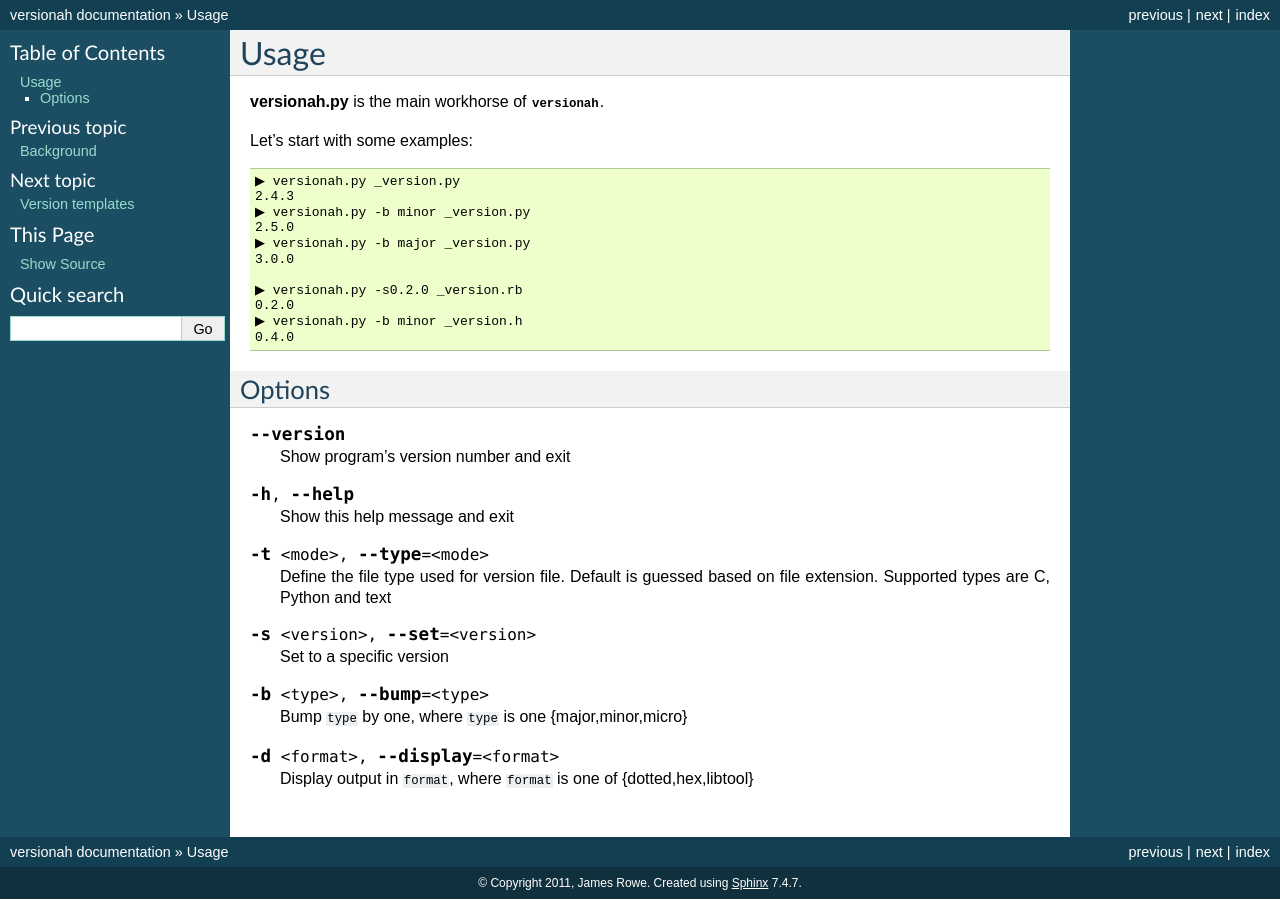
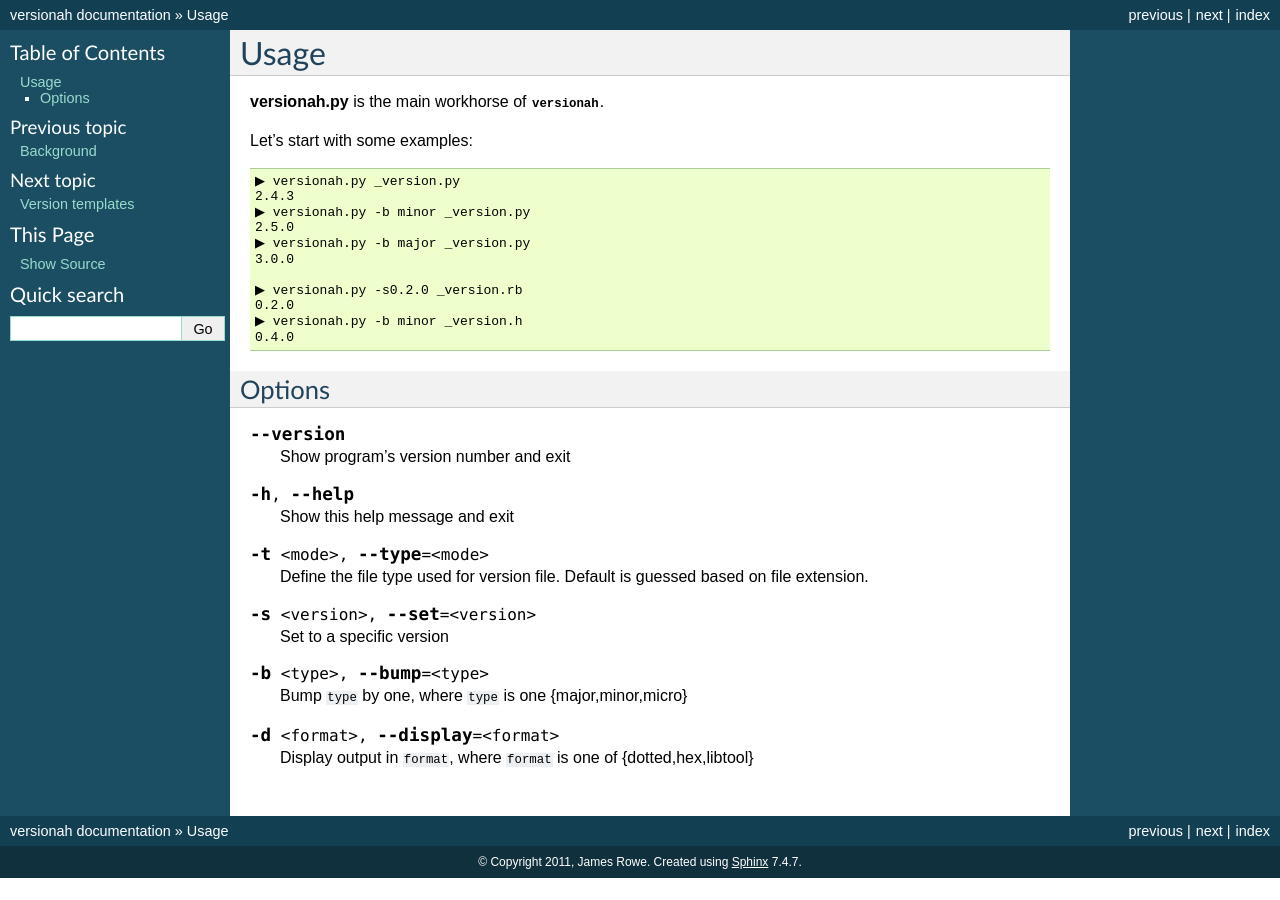
Before and after one commit to JNRowe/versionah, a Sphinx documentation site: the page built from doc/usage.rst, in a window 1280 px wide. Built offline with Sphinx 7.4.7, drawn with Linux system fonts in a browser that asks for light colours; the version number could not be read and is left out.

Commit message:
Don't list supported types in documentation.
They vary depending on the installation.

```diff
--- a/doc/usage.rst
+++ b/doc/usage.rst
@@ -33,7 +33,7 @@ Options
 .. cmdoption:: -t <mode>, --type=<mode>
 
    Define the file type used for version file.  Default is guessed based on file
-   extension.  Supported types are C, Python and text
+   extension.
 
 .. cmdoption:: -s <version>, --set=<version>
 
--- a/doc/versionah.1.rst
+++ b/doc/versionah.1.rst
@@ -33,7 +33,7 @@ OPTIONS
 
 -t <mode>, --type=<mode>
     Define the file type used for version file.  Default is guessed based on file
-    extension.  Supported types are C, Python and text
+    extension.
 
 -s <version>, --set=<version>
     Set to a specific version
```
